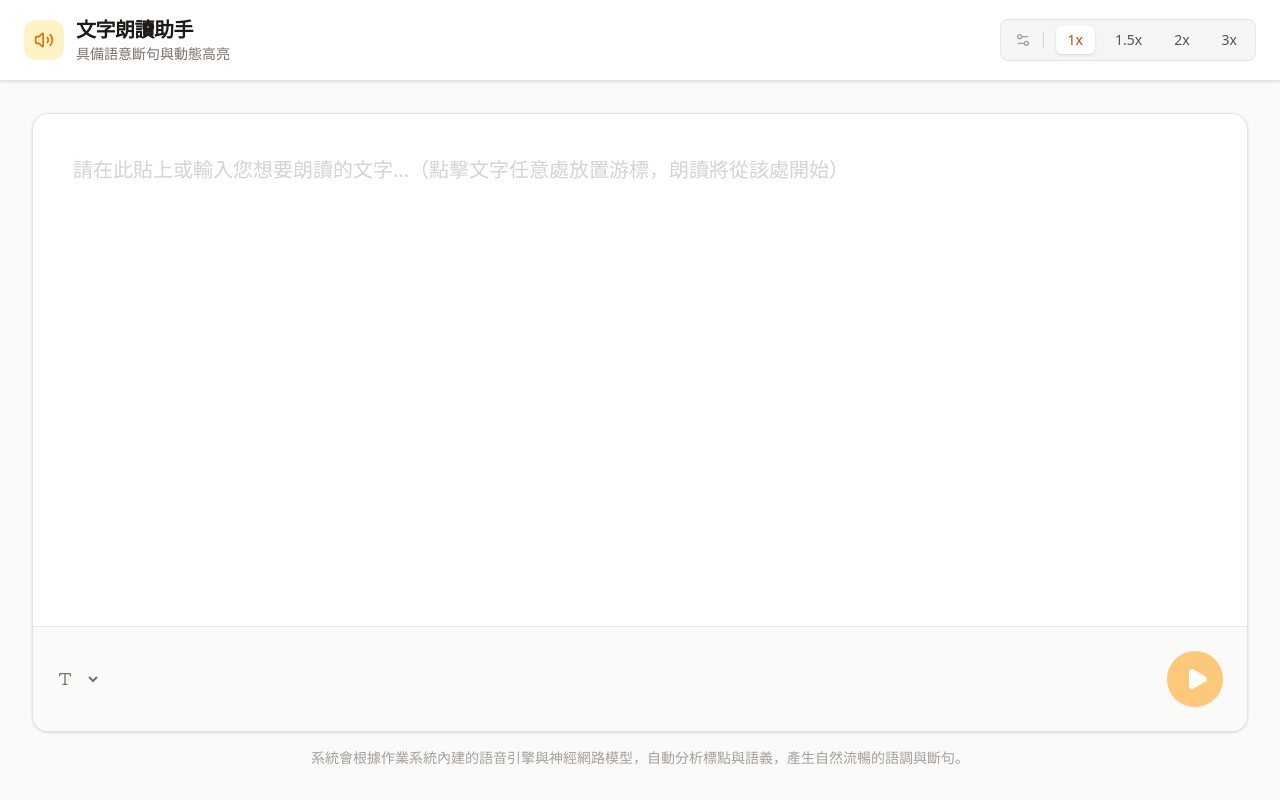
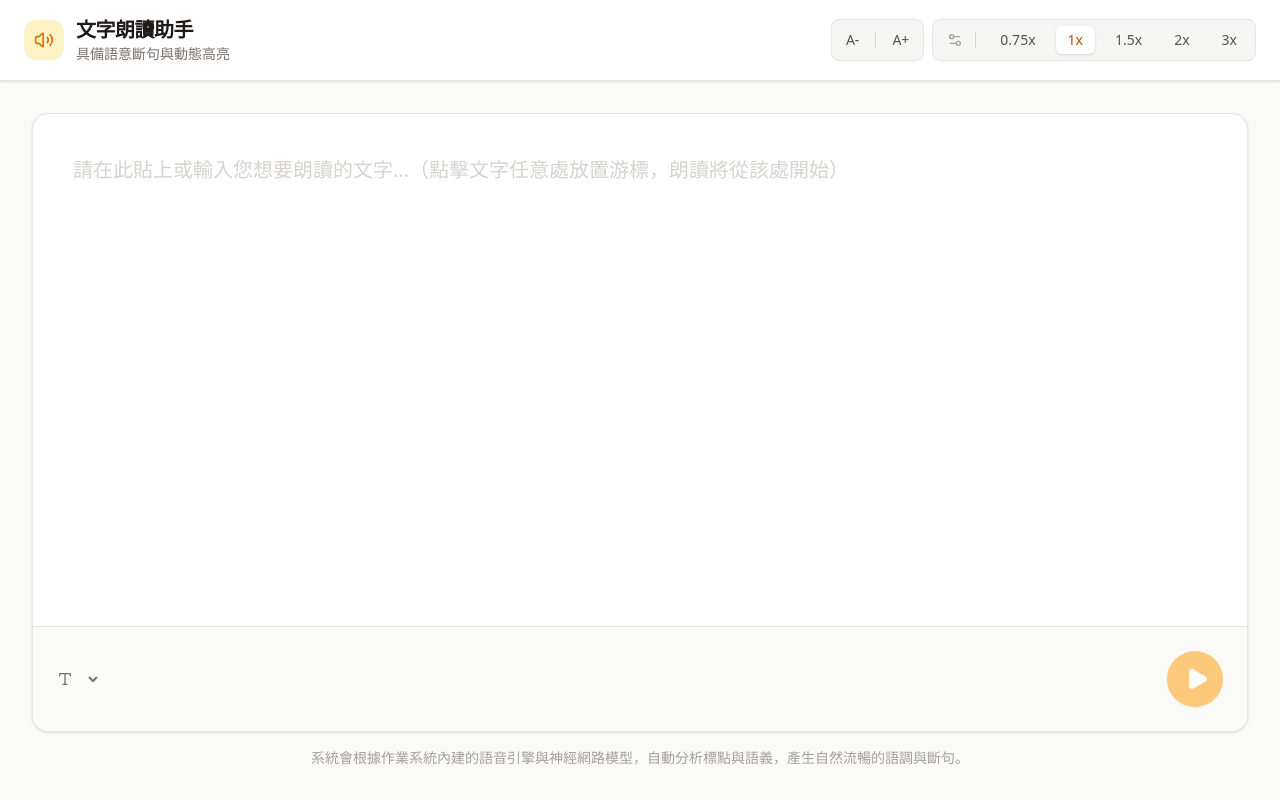
Before and after one commit to alang4a-beep/readoutloud, a React (Vite) app: page / in a window 1280 px wide. Built offline with nearby package versions, Linux system fonts and the light colour scheme.

Commit message:
feat: add font size adjustment and 0.75x speed option
Introduce font size controls to improve text readability and add a 0.75x speed option for slower playback support.

```diff
--- a/src/App.tsx
+++ b/src/App.tsx
@@ -7,6 +7,7 @@ export default function App() {
   const [isPlaying, setIsPlaying] = useState(false);
   const [isPaused, setIsPaused] = useState(false);
   const [speed, setSpeed] = useState<number>(1);
+  const [fontSize, setFontSize] = useState<number>(1.25); // base size in rem (20px)
   const [currentIndex, setCurrentIndex] = useState(0);
   const [currentLength, setCurrentLength] = useState(0);
   const [voices, setVoices] = useState<SpeechSynthesisVoice[]>([]);
@@ -144,7 +145,7 @@ export default function App() {
     setCurrentLength(0);
   };
 
-  const speedOptions = [1, 1.5, 2, 3];
+  const speedOptions = [0.75, 1, 1.5, 2, 3];
 
   const handleSpeedChange = (newSpeed: number) => {
     setSpeed(newSpeed);
@@ -152,6 +153,9 @@ export default function App() {
       startPlayback(currentIndex, newSpeed);
     }
   };
+
+  const handleZoomIn = () => setFontSize(prev => Math.min(prev + 0.25, 3));
+  const handleZoomOut = () => setFontSize(prev => Math.max(prev - 0.25, 0.875));
 
   const handleJumpTo = (index: number) => {
     setCurrentIndex(index);
@@ -173,8 +177,30 @@ export default function App() {
           </div>
         </div>
 
+        <div className="hidden sm:flex items-center gap-2">
+          {/* Zoom Controls */}
+          <div className="flex items-center gap-1 bg-stone-100 p-1.5 rounded-lg border border-stone-200">
+            <button
+              onClick={handleZoomOut}
+              disabled={fontSize <= 0.875}
+              className="px-2 py-1 text-sm font-medium text-stone-600 hover:bg-stone-200 rounded-md transition-all disabled:opacity-50"
+              title="縮小文字"
+            >
+              A-
+            </button>
+            <div className="w-px h-4 bg-stone-300 mx-1"></div>
+            <button
+              onClick={handleZoomIn}
+              disabled={fontSize >= 3}
+              className="px-2 py-1 text-sm font-medium text-stone-600 hover:bg-stone-200 rounded-md transition-all disabled:opacity-50"
+              title="放大文字"
+            >
+              A+
+            </button>
+          </div>
+
           {/* Speed Controls */}
-        <div className="hidden sm:flex items-center gap-2 bg-stone-100 p-1.5 rounded-lg border border-stone-200">
+          <div className="flex items-center gap-2 bg-stone-100 p-1.5 rounded-lg border border-stone-200">
             <Settings2 className="w-4 h-4 text-stone-400 ml-2" />
             <div className="w-px h-4 bg-stone-300 mx-1"></div>
             {speedOptions.map((s) => (
@@ -190,6 +216,7 @@ export default function App() {
                 {s}x
               </button>
             ))}
+          </div>
         </div>
       </header>
 
@@ -213,7 +240,8 @@ export default function App() {
                     value={text}
                     onChange={(e) => setText(e.target.value)}
                     placeholder="請在此貼上或輸入您想要朗讀的文字...（點擊文字任意處放置游標，朗讀將從該處開始）"
-                    className="flex-1 w-full p-6 sm:p-10 text-lg sm:text-xl leading-relaxed text-stone-700 bg-transparent resize-none focus:outline-none placeholder:text-stone-300"
+                    style={{ fontSize: `${fontSize}rem` }}
+                    className="flex-1 w-full p-6 sm:p-10 leading-relaxed text-stone-700 bg-transparent resize-none focus:outline-none placeholder:text-stone-300"
                   />
                 </motion.div>
               ) : (
@@ -224,7 +252,10 @@ export default function App() {
                   exit={{ opacity: 0, y: -10 }}
                   className="absolute inset-0 overflow-y-auto p-6 sm:p-10"
                 >
-                  <div className="text-xl sm:text-2xl leading-loose text-stone-600 whitespace-pre-wrap font-medium select-none">
+                  <div
+                    className="leading-loose text-stone-600 whitespace-pre-wrap font-medium select-none transition-all duration-200"
+                    style={{ fontSize: `${fontSize}rem` }}
+                  >
                     {text.split('').map((char, index) => {
                       const isHighlighted = index >= currentIndex && index < currentIndex + Math.max(currentLength, 1);
                       return (
@@ -250,13 +281,22 @@ export default function App() {
           {/* Bottom Toolbar */}
           <div className="p-4 sm:p-6 bg-stone-50 border-t border-stone-200 flex flex-wrap items-center justify-between gap-4 shrink-0">
 
-            {/* Mobile Speed Controls */}
-            <div className="flex sm:hidden items-center gap-1 bg-white p-1 rounded-lg border border-stone-200">
+            {/* Mobile Controls */}
+            <div className="flex sm:hidden w-full flex-col gap-3">
+              <div className="flex items-center gap-1 bg-white p-1 rounded-lg border border-stone-200 justify-between">
+                 {/* Mobile Zoom */}
+                <div className="flex items-center gap-1">
+                  <button onClick={handleZoomOut} disabled={fontSize <= 0.875} className="px-3 py-1.5 text-sm font-medium text-stone-600 hover:bg-stone-100 rounded-md disabled:opacity-50">A-</button>
+                  <button onClick={handleZoomIn} disabled={fontSize >= 3} className="px-3 py-1.5 text-sm font-medium text-stone-600 hover:bg-stone-100 rounded-md disabled:opacity-50">A+</button>
+                </div>
+                <div className="w-px h-4 bg-stone-200 mx-1"></div>
+                {/* Mobile Speed */}
+                <div className="flex items-center gap-1">
                   {speedOptions.map((s) => (
                     <button
                       key={s}
                       onClick={() => handleSpeedChange(s)}
-                  className={`px-3 py-1.5 text-sm font-medium rounded-md transition-all ${
+                      className={`px-2 py-1.5 text-sm font-medium rounded-md transition-all ${
                         speed === s
                           ? 'bg-amber-50 text-amber-700 border border-amber-200/50'
                           : 'text-stone-600 hover:bg-stone-100'
@@ -265,6 +305,8 @@ export default function App() {
                       {s}x
                     </button>
                   ))}
+                </div>
+              </div>
             </div>
 
             {/* Voice Info */}
```
Lines whose indentation alone changed are shown as unchanged.
